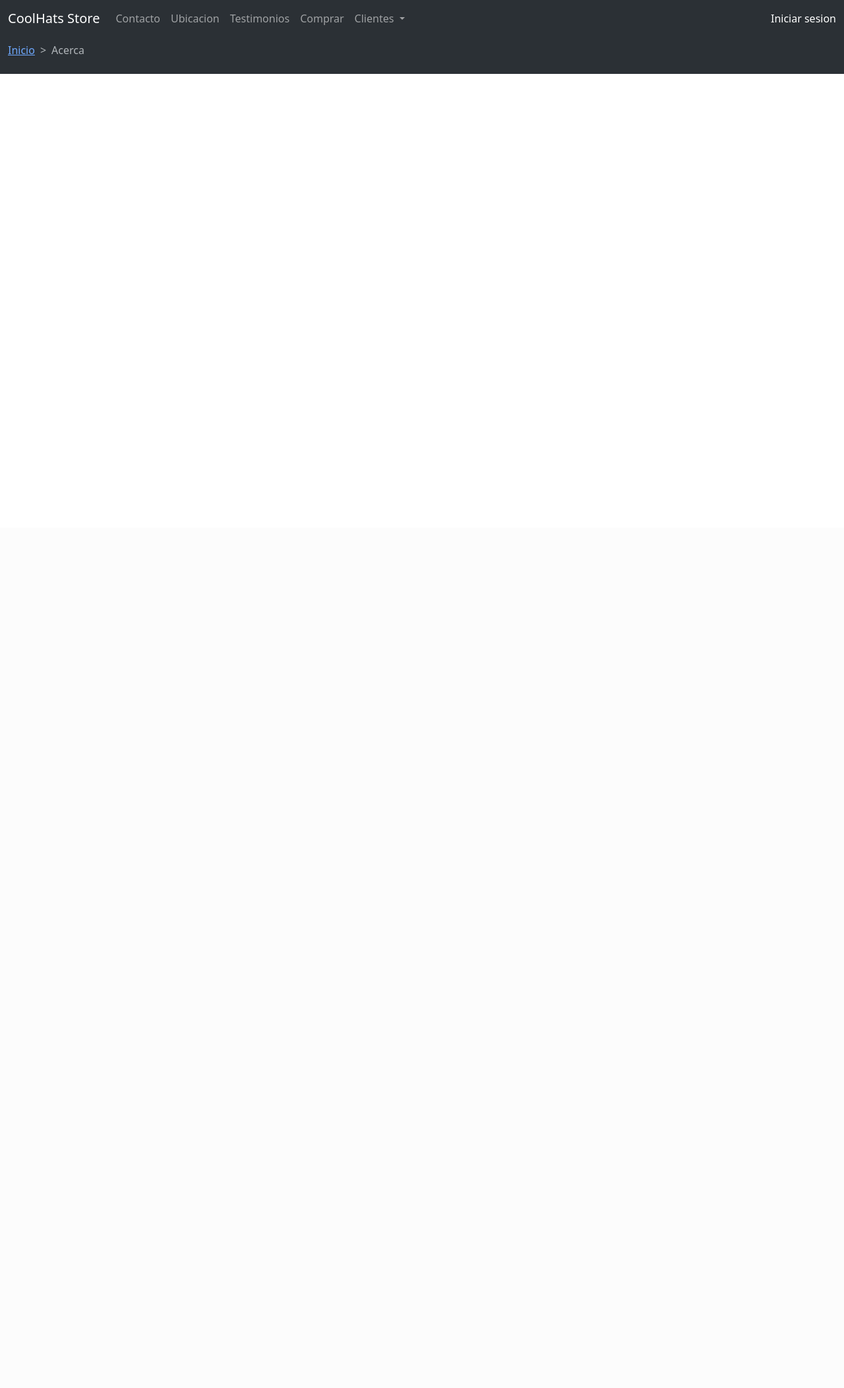
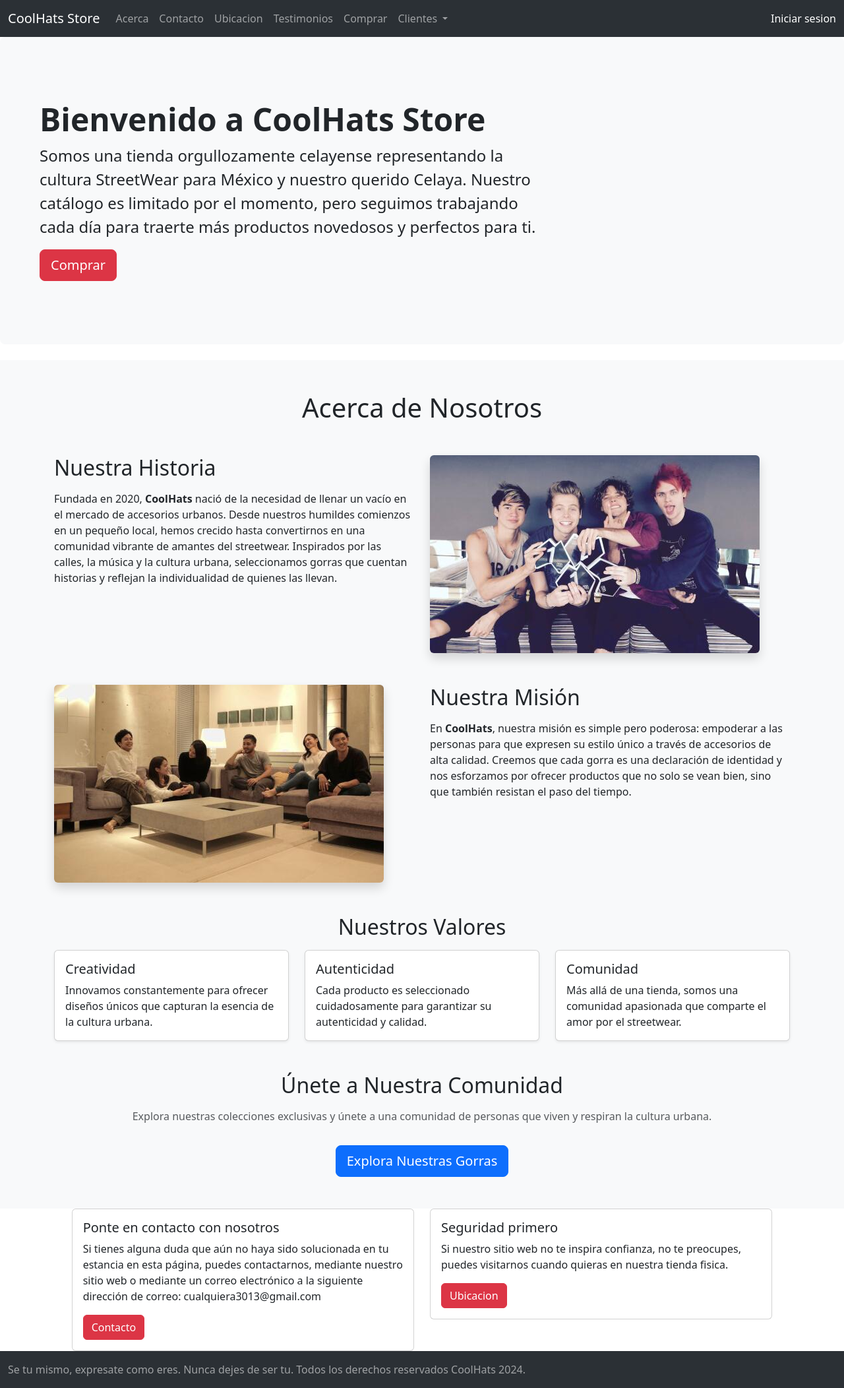
Before and after one commit to ivanMosquedaFTP/transitionToPhp, a PHP site: page /index/about.php in a window 1280 px wide. Shown: the whole page at 66% size. Before the commit the page ends 112 px from the top, so only its background shows below. Run offline with PHP 8.4, Linux system fonts and the light colour scheme.

Commit message:
added about page

```diff
--- a/index/about.php
+++ b/index/about.php
@@ -1,77 +1,81 @@
-<!DOCTYPE html>
-<html lang="en">
+<?php require('../admin/views/header.php');?>
+<section class="about-us py-5 bg-light">
+    <div class="container">
+        <h1 class="text-center mb-4">Acerca de Nosotros</h1>
 
-<head>
-  <meta charset="UTF-8">
-  <meta name="viewport" content="width=device-width, initial-scale=1">
-  <title>About CoolHats Store</title>
-  <link href="../css/main.css" rel="stylesheet">
-  <link href="css/main.css" rel="stylesheet">
-  <link href="https://cdn.jsdelivr.net/npm/bootstrap@5.3.3/dist/css/bootstrap.min.css" rel="stylesheet"
-    integrity="sha384-QWTKZyjpPEjISv5WaRU9OFeRpok6YctnYmDr5pNlyT2bRjXh0JMhjY6hW+ALEwIH" crossorigin="anonymous">
-  <script src="https://cdn.jsdelivr.net/npm/bootstrap@5.3.3/dist/js/bootstrap.bundle.min.js"
-    integrity="sha384-YvpcrYf0tY3lHB60NNkmXc5s9fDVZLESaAA55NDzOxhy9GkcIdslK1eN7N6jIeHz"
-    crossorigin="anonymous"></script>
-</head>
+        <div class="row mt-5">
+            <div class="col-md-6">
+                <h2 class="mb-3">Nuestra Historia</h2>
+                <p>
+                    Fundada en 2020, <strong>CoolHats</strong> nació de la necesidad de llenar un vacío en el mercado de accesorios urbanos. Desde nuestros humildes comienzos en un pequeño local, hemos crecido hasta convertirnos en una comunidad vibrante de amantes del streetwear.
+                    Inspirados por las calles, la música y la cultura urbana, seleccionamos gorras que cuentan historias y reflejan la individualidad de quienes las llevan.
+                </p>
+            </div>
+            <div class="col-md-6">
+                <img src="../image/about/historia.jpg" class="img-fluid rounded shadow" alt="Nuestra Historia">
+            </div>
+        </div>
 
-<body>
-  <header>
-    <nav class="navbar navbar-expand-lg bg-body-tertiary bg-dark" data-bs-theme="dark">
-      <div class="container-fluid">
-        <a class="navbar-brand" href="../index.html">CoolHats Store</a>
-        <button class="navbar-toggler" type="button" data-bs-toggle="collapse" data-bs-target="#navbarSupportedContent"
-          aria-controls="navbarSupportedContent" aria-expanded="false" aria-label="Toggle navigation">
-          <span class="navbar-toggler-icon"></span>
-        </button>
-        <div class="collapse navbar-collapse" id="navbarSupportedContent">
-          <ul class="navbar-nav me-auto mb-2 mb-lg-0">
-            <li class="nav-item">
-              <a class="nav-link" href="contact.html">Contacto</a>
-            </li>
-            <li class="nav-item">
-              <a class="nav-link" href="location.html">Ubicacion</a>
-            </li>
-            <li class="nav-item">
-              <a class="nav-link" href="testimonial.html">Testimonios</a>
-            </li>
-            <li class="nav-item">
-              <a class="nav-link" href="shop.html">Comprar</a>
-            </li>
-            <li class="nav-item dropdown">
-              <a class="nav-link dropdown-toggle" href="#" role="button" data-bs-toggle="dropdown"
-                aria-expanded="false">
-                Clientes
-              </a>
-              <ul class="dropdown-menu">
-                <li><a class="dropdown-item" href="frequentClientBenefits.html">Beneficios a clientes
-                    frecuentes</a></li>
-                <li><a class="dropdown-item" href="profile.html">Perfil</a></li>
-              </ul>
-            </li>
-          </ul>
-          <a class="whitedOut" href="login.html">Iniciar sesion</a>
+        <div class="row mt-5">
+            <div class="col-md-6 order-md-2">
+                <h2 class="mb-3">Nuestra Misión</h2>
+                <p>
+                    En <strong>CoolHats</strong>, nuestra misión es simple pero poderosa: empoderar a las personas para que expresen su estilo único a través de accesorios de alta calidad. Creemos que cada gorra es una declaración de identidad y nos esforzamos por ofrecer productos que no solo se vean bien, sino que también resistan el paso del tiempo.
+                </p>
+            </div>
+            <div class="col-md-6 order-md-1">
+                <img src="../image/about/mision.jpg" class="img-fluid rounded shadow" alt="Nuestra Misión">
+            </div>
         </div>
-      </div>
-    </nav>
 
-    <center>
-      <nav class="navbar bg-body-tertiary bg-dark" data-bs-theme="dark">
-        <div class="container-fluid">
-          <nav style="--bs-breadcrumb-divider: '>';" aria-label="breadcrumb">
-            <ol class="breadcrumb">
-              <li class="breadcrumb-item"><a href="../index.html">Inicio</a></li>
-              <li class="breadcrumb-item active" aria-current="page">Acerca</li>
-            </ol>
-          </nav>
+        <div class="row mt-5">
+            <div class="col-md-12">
+                <h2 class="mb-3 text-center">Nuestros Valores</h2>
+                <div class="row">
+                    <div class="col-md-4">
+                        <div class="card shadow-sm">
+                            <div class="card-body">
+                                <h5 class="card-title">Creatividad</h5>
+                                <p class="card-text">
+                                    Innovamos constantemente para ofrecer diseños únicos que capturan la esencia de la cultura urbana.
+                                </p>
+                            </div>
+                        </div>
+                    </div>
+                    <div class="col-md-4">
+                        <div class="card shadow-sm">
+                            <div class="card-body">
+                                <h5 class="card-title">Autenticidad</h5>
+                                <p class="card-text">
+                                    Cada producto es seleccionado cuidadosamente para garantizar su autenticidad y calidad.
+                                </p>
+                            </div>
+                        </div>
+                    </div>
+                    <div class="col-md-4">
+                        <div class="card shadow-sm">
+                            <div class="card-body">
+                                <h5 class="card-title">Comunidad</h5>
+                                <p class="card-text">
+                                    Más allá de una tienda, somos una comunidad apasionada que comparte el amor por el streetwear.
+                                </p>
+                            </div>
+                        </div>
+                    </div>
+                </div>
+            </div>
         </div>
-      </nav>
-    </center>
-  </header>
 
-  <main>
+        <div class="row mt-5">
+            <div class="col-md-12 text-center">
+                <h2 class="mb-3">Únete a Nuestra Comunidad</h2>
+                <p class="text-muted">
+                    Explora nuestras colecciones exclusivas y únete a una comunidad de personas que viven y respiran la cultura urbana.
+                </p>
+                <a href="#" class="btn btn-primary btn-lg mt-3">Explora Nuestras Gorras</a>
+            </div>
+        </div>
+    </div>
+</section>
 
-
-  </main>
-</body>
-
-</html>
+<?php require('../admin/views/footer.php')?>
```
Also changed, not shown: image/about/historia.jpg (added), image/about/mision.jpg (added).
